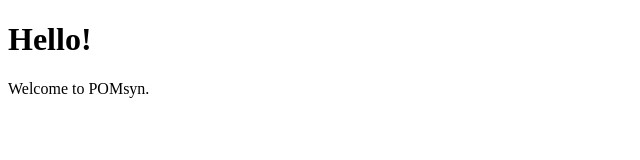
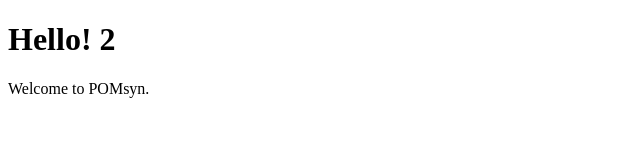
Before and after one commit to JanL80/SYNforPOM, a plain HTML site: page pomsyn.html in a window 1280 px wide. Shown: the full height of the page, 0-640 px from the left. Drawn offline with Linux system fonts and the light colour scheme.

Commit message:
Update pomsyn.html

```diff
--- a/pomsyn.html
+++ b/pomsyn.html
@@ -5,7 +5,7 @@
   <title>Meine GitHub Pages Site</title>
 </head>
 <body>
-  <h1>Hello!</h1>
+  <h1>Hello! 2</h1>
   <p>Welcome to POMsyn.</p>
 </body>
 </html>
```
